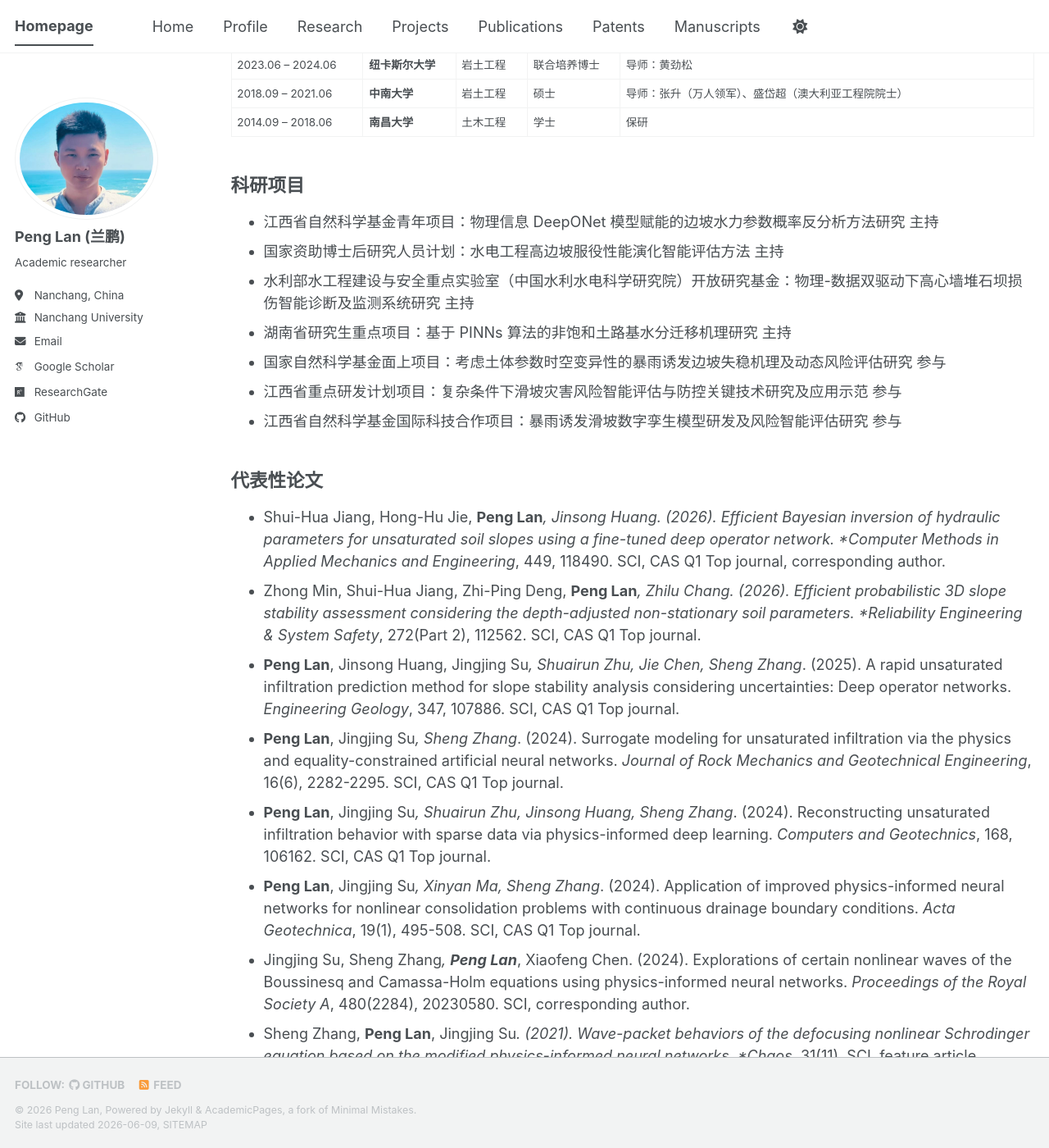
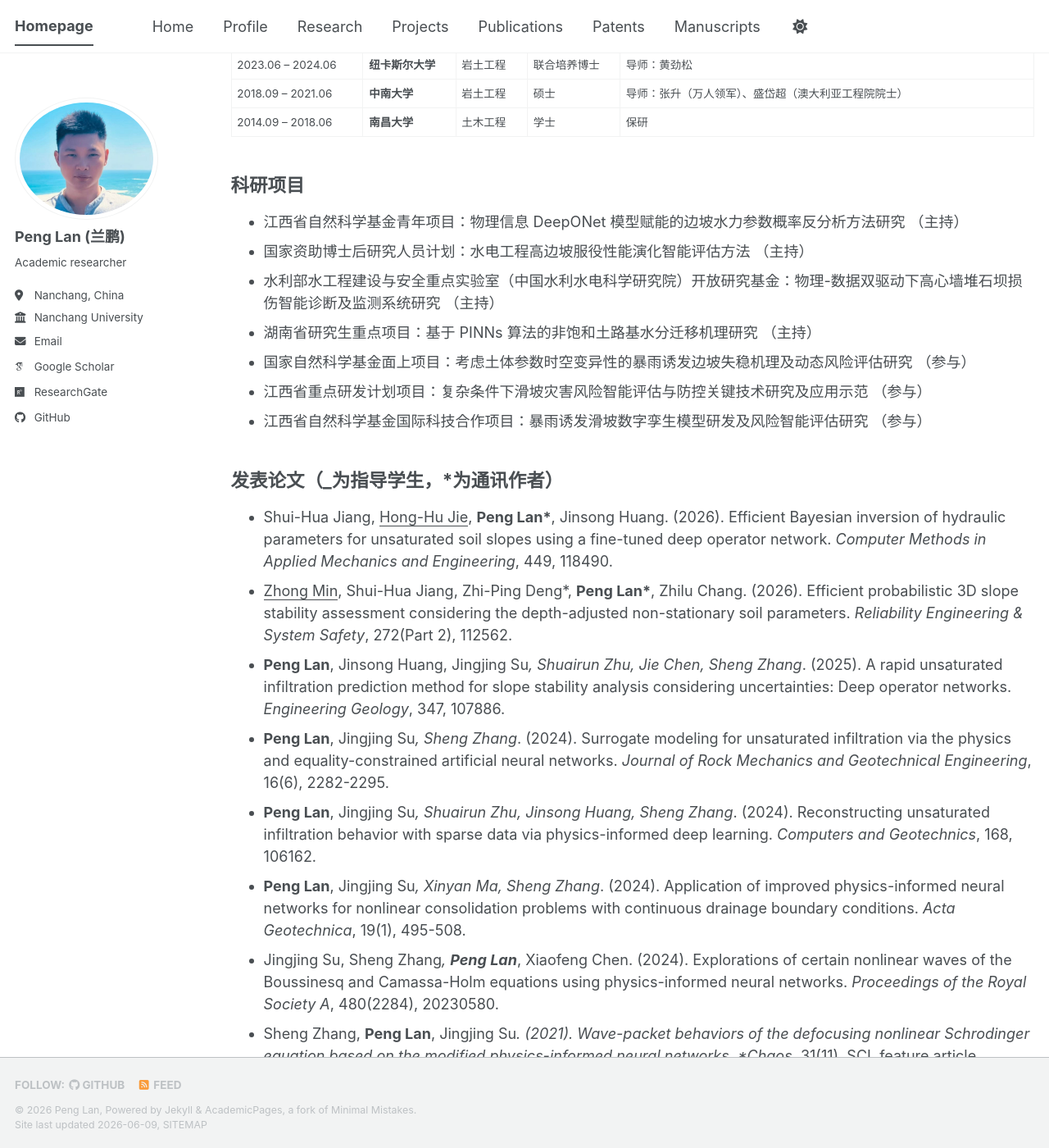
Before and after one commit to LanPeng-94/LanPeng-94.github.io, a Jekyll site: the page built from _pages/about.md, in a window 1280 px wide and 1400 px high, scrolled down 708 px. Shown: the whole window at 82% size. Built offline with Jekyll 4.4.1, drawn with Linux system fonts in a browser that asks for light colours; some web fonts are replaced; a script bundle is joined from its source files by our own code; library files that are not in the unit come from our copies; some of the changed text lies outside the part shown.

Commit message:
Update homepage publications

```diff
--- a/_pages/about.md
+++ b/_pages/about.md
@@ -33,25 +33,25 @@ redirect_from:
 <a id="projects"></a>
 
 ## 科研项目
-- 江西省自然科学基金青年项目：物理信息 DeepONet 模型赋能的边坡水力参数概率反分析方法研究 主持
-- 国家资助博士后研究人员计划：水电工程高边坡服役性能演化智能评估方法 主持
-- 水利部水工程建设与安全重点实验室（中国水利水电科学研究院）开放研究基金：物理-数据双驱动下高心墙堆石坝损伤智能诊断及监测系统研究 主持
-- 湖南省研究生重点项目：基于 PINNs 算法的非饱和土路基水分迁移机理研究 主持
-- 国家自然科学基金面上项目：考虑土体参数时空变异性的暴雨诱发边坡失稳机理及动态风险评估研究 参与
-- 江西省重点研发计划项目：复杂条件下滑坡灾害风险智能评估与防控关键技术研究及应用示范 参与
-- 江西省自然科学基金国际科技合作项目：暴雨诱发滑坡数字孪生模型研发及风险智能评估研究 参与
+- 江西省自然科学基金青年项目：物理信息 DeepONet 模型赋能的边坡水力参数概率反分析方法研究 （主持）
+- 国家资助博士后研究人员计划：水电工程高边坡服役性能演化智能评估方法 （主持）
+- 水利部水工程建设与安全重点实验室（中国水利水电科学研究院）开放研究基金：物理-数据双驱动下高心墙堆石坝损伤智能诊断及监测系统研究 （主持）
+- 湖南省研究生重点项目：基于 PINNs 算法的非饱和土路基水分迁移机理研究 （主持）
+- 国家自然科学基金面上项目：考虑土体参数时空变异性的暴雨诱发边坡失稳机理及动态风险评估研究 （参与）
+- 江西省重点研发计划项目：复杂条件下滑坡灾害风险智能评估与防控关键技术研究及应用示范 （参与）
+- 江西省自然科学基金国际科技合作项目：暴雨诱发滑坡数字孪生模型研发及风险智能评估研究 （参与）
 
 <a id="publications"></a>
 
-## 代表性论文
+## 发表论文（_为指导学生，*为通讯作者）
 
-- Shui-Hua Jiang, Hong-Hu Jie, **Peng Lan***, Jinsong Huang. (2026). Efficient Bayesian inversion of hydraulic parameters for unsaturated soil slopes using a fine-tuned deep operator network. *Computer Methods in Applied Mechanics and Engineering*, 449, 118490. SCI, CAS Q1 Top journal, corresponding author.
-- Zhong Min, Shui-Hua Jiang, Zhi-Ping Deng, **Peng Lan***, Zhilu Chang. (2026). Efficient probabilistic 3D slope stability assessment considering the depth-adjusted non-stationary soil parameters. *Reliability Engineering & System Safety*, 272(Part 2), 112562. SCI, CAS Q1 Top journal.
-- **Peng Lan**, Jinsong Huang, Jingjing Su*, Shuairun Zhu, Jie Chen, Sheng Zhang*. (2025). A rapid unsaturated infiltration prediction method for slope stability analysis considering uncertainties: Deep operator networks. *Engineering Geology*, 347, 107886. SCI, CAS Q1 Top journal.
-- **Peng Lan**, Jingjing Su*, Sheng Zhang*. (2024). Surrogate modeling for unsaturated infiltration via the physics and equality-constrained artificial neural networks. *Journal of Rock Mechanics and Geotechnical Engineering*, 16(6), 2282-2295. SCI, CAS Q1 Top journal.
-- **Peng Lan**, Jingjing Su*, Shuairun Zhu, Jinsong Huang, Sheng Zhang*. (2024). Reconstructing unsaturated infiltration behavior with sparse data via physics-informed deep learning. *Computers and Geotechnics*, 168, 106162. SCI, CAS Q1 Top journal.
-- **Peng Lan**, Jingjing Su*, Xinyan Ma, Sheng Zhang*. (2024). Application of improved physics-informed neural networks for nonlinear consolidation problems with continuous drainage boundary conditions. *Acta Geotechnica*, 19(1), 495-508. SCI, CAS Q1 Top journal.
-- Jingjing Su, Sheng Zhang*, **Peng Lan***, Xiaofeng Chen. (2024). Explorations of certain nonlinear waves of the Boussinesq and Camassa-Holm equations using physics-informed neural networks. *Proceedings of the Royal Society A*, 480(2284), 20230580. SCI, corresponding author.
+- Shui-Hua Jiang, <u>Hong-Hu Jie</u>, **Peng Lan\***, Jinsong Huang. (2026). Efficient Bayesian inversion of hydraulic parameters for unsaturated soil slopes using a fine-tuned deep operator network. *Computer Methods in Applied Mechanics and Engineering*, 449, 118490.
+- <u>Zhong Min</u>, Shui-Hua Jiang, Zhi-Ping Deng\*, **Peng Lan\***, Zhilu Chang. (2026). Efficient probabilistic 3D slope stability assessment considering the depth-adjusted non-stationary soil parameters. *Reliability Engineering & System Safety*, 272(Part 2), 112562.
+- **Peng Lan**, Jinsong Huang, Jingjing Su*, Shuairun Zhu, Jie Chen, Sheng Zhang*. (2025). A rapid unsaturated infiltration prediction method for slope stability analysis considering uncertainties: Deep operator networks. *Engineering Geology*, 347, 107886.
+- **Peng Lan**, Jingjing Su*, Sheng Zhang*. (2024). Surrogate modeling for unsaturated infiltration via the physics and equality-constrained artificial neural networks. *Journal of Rock Mechanics and Geotechnical Engineering*, 16(6), 2282-2295.
+- **Peng Lan**, Jingjing Su*, Shuairun Zhu, Jinsong Huang, Sheng Zhang*. (2024). Reconstructing unsaturated infiltration behavior with sparse data via physics-informed deep learning. *Computers and Geotechnics*, 168, 106162.
+- **Peng Lan**, Jingjing Su*, Xinyan Ma, Sheng Zhang*. (2024). Application of improved physics-informed neural networks for nonlinear consolidation problems with continuous drainage boundary conditions. *Acta Geotechnica*, 19(1), 495-508.
+- Jingjing Su, Sheng Zhang*, **Peng Lan***, Xiaofeng Chen. (2024). Explorations of certain nonlinear waves of the Boussinesq and Camassa-Holm equations using physics-informed neural networks. *Proceedings of the Royal Society A*, 480(2284), 20230580.
 - Sheng Zhang, **Peng Lan**, Jingjing Su*. (2021). Wave-packet behaviors of the defocusing nonlinear Schrodinger equation based on the modified physics-informed neural networks. *Chaos*, 31(11). SCI, feature article.
 - Sheng Zhang, **Peng Lan**, Haichao Li, Chenxi Tong, Daichao Sheng. (2022). Physics-informed neural networks for consolidation of soils. *Engineering Computations*, 39(7), 2845-2865. SCI.
 - **兰鹏**, 李海潮, 叶新宇, 张升, 盛岱超. (2021). PINNs算法及其在岩土工程中的应用研究. *岩土工程学报*, 43, 586-592. EI.
@@ -61,17 +61,8 @@ redirect_from:
 - 熊海斌, 余虔, 张升, 童晨曦, **兰鹏**, 刘光庆. (2023). 考虑颗粒破碎的砂土UH模型及其参数反演. *岩土工程学报*, 45(1), 134-143. EI.
 - 尹掀浪, 苏晶晶, 张升, 盛岱超, 何裕龙, 李冉, **兰鹏**. (2025). 基于 PI-DeepONet 算法与稀疏测点数据的两类饱和软土固结行为预测. *铁道科学与工程学报*, 22(10), 4542-4552. EI.
 - Haibin Xiong, Shaoheng Dai, **Peng Lan**, Xuzhen He, Chengxi Tong, Sheng Zhang, Daichao Sheng. (2025). Probabilistic indirect models for undrained shear strength: addressing significant data missing and variability with advanced imputation and machine learning techniques. *Computers and Geotechnics*, 187, 107488. SCI, CAS Q1 Top journal.
-
-<a id="patents"></a>
-
-## 专利与软件著作权
-
-- 雷斌, 林天翔, **兰鹏**, 薛景丹, 王鑫焱, 刘学文, 王泳康, 熊进刚. (2017). 一种干垒式再生混凝土生态挡土墙砌块及其施工方法, CN106836274B. 已授权发明专利，第三完成人。
-- 蒋水华, 葛成民, 元志镕, 黄河, 常志璐, 万建宏, **兰鹏**. 降雨入渗下非均质土坡渗流稳定分析软件 SSSHSRI V1.0. 软著登字第16468818号，中国，登记号：2025SR1812620，授权公开日：2025-09-18。
-
-<a id="manuscripts"></a>
-
-## 在修论文
-
-- 邓志平, 余厚沅, **兰鹏***, 潘敏, 孟京京, 蒋水华. 库岸边坡随机场数字图像与时序环境荷载混合深度学习及时变可靠度分析. *岩土力学*. 返修中，通讯作者。
-- Jingjing Meng, Kun Tu, **Peng Lan***, Shui-Hua Jiang, Jinsong Huang. Artificial neural networks-based surrogate model for predicting the slope stability and large deformation failure consequences. *Geodata and AI*. Under revision, corresponding author.
+- 邓志平, <u>余厚沅</u>, **兰鹏\***, 潘敏, 孟京京, 蒋水华. 库岸边坡随机场数字图像与时序环境荷载混合深度学习及时变可靠度分析. *岩土力学*.  EI. (已接收)
+- 蒋水华, <u>梁磊</u>, 吕胜才, 谢佳伟, **兰鹏\***. 基于小波分解和多层感知机的谷幅变形预测及其不确定性分析. *工程科学与技术*.  EI. (已接收)
+- Jingjing Meng, <u>Kun Tu</u>, **Peng Lan\***, Shui-Hua Jiang, Jinsong Huang. Artificial neural networks-based surrogate model for predicting the slope stability and large deformation failure consequences. *Geodata and AI*. (已接收)
+- 雷斌, 林天翔, **兰鹏**, 薛景丹, 王鑫焱, 刘学文, 王泳康, 熊进刚. (2017). 一种干垒式再生混凝土生态挡土墙砌块及其施工方法, CN106836274B. 发明专利
+- 蒋水华, 葛成民, 元志镕, 黄河, 常志璐, 万建宏, **兰鹏**. 降雨入渗下非均质土坡渗流稳定分析软件 SSSHSRI V1.0. 软著
```
